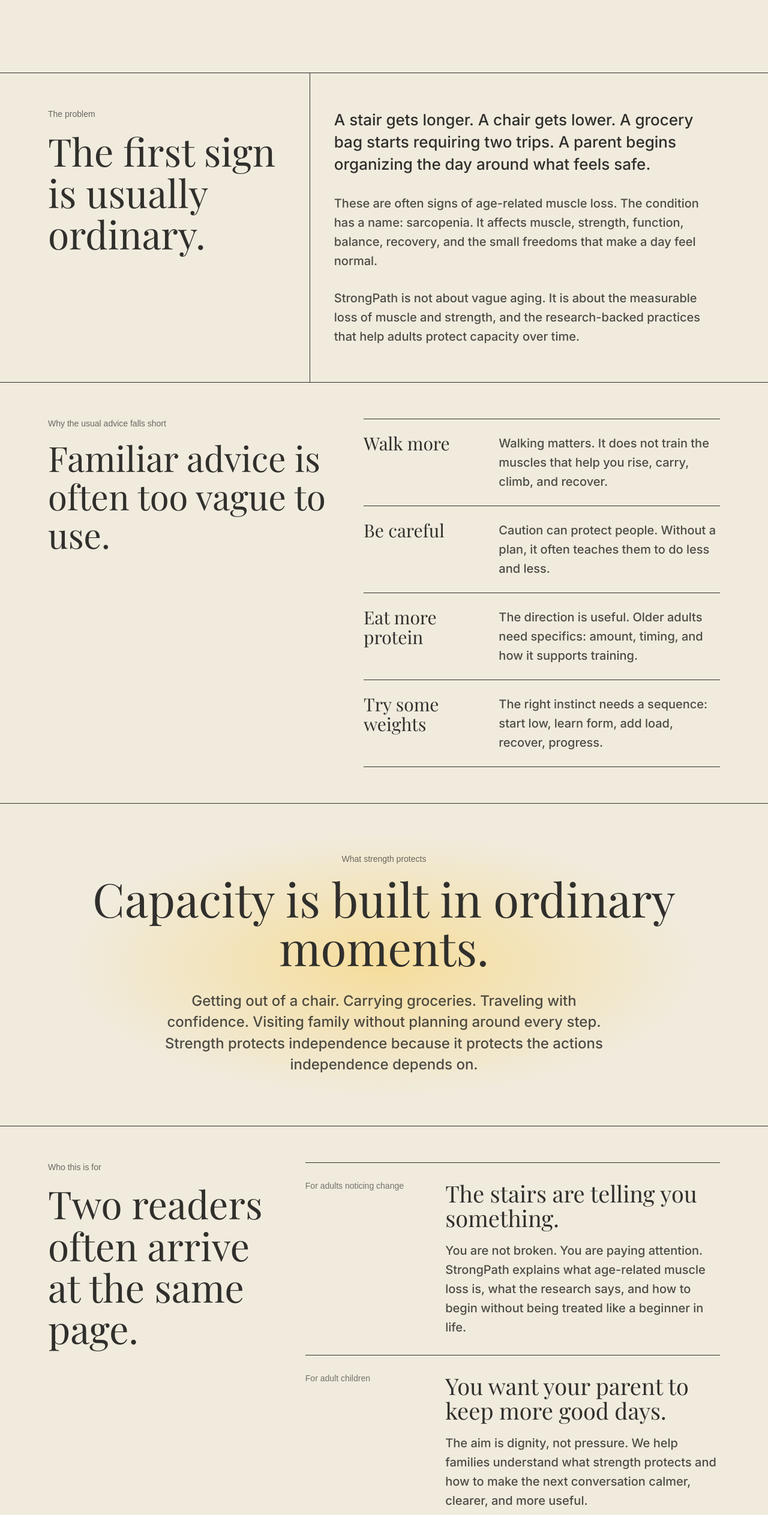
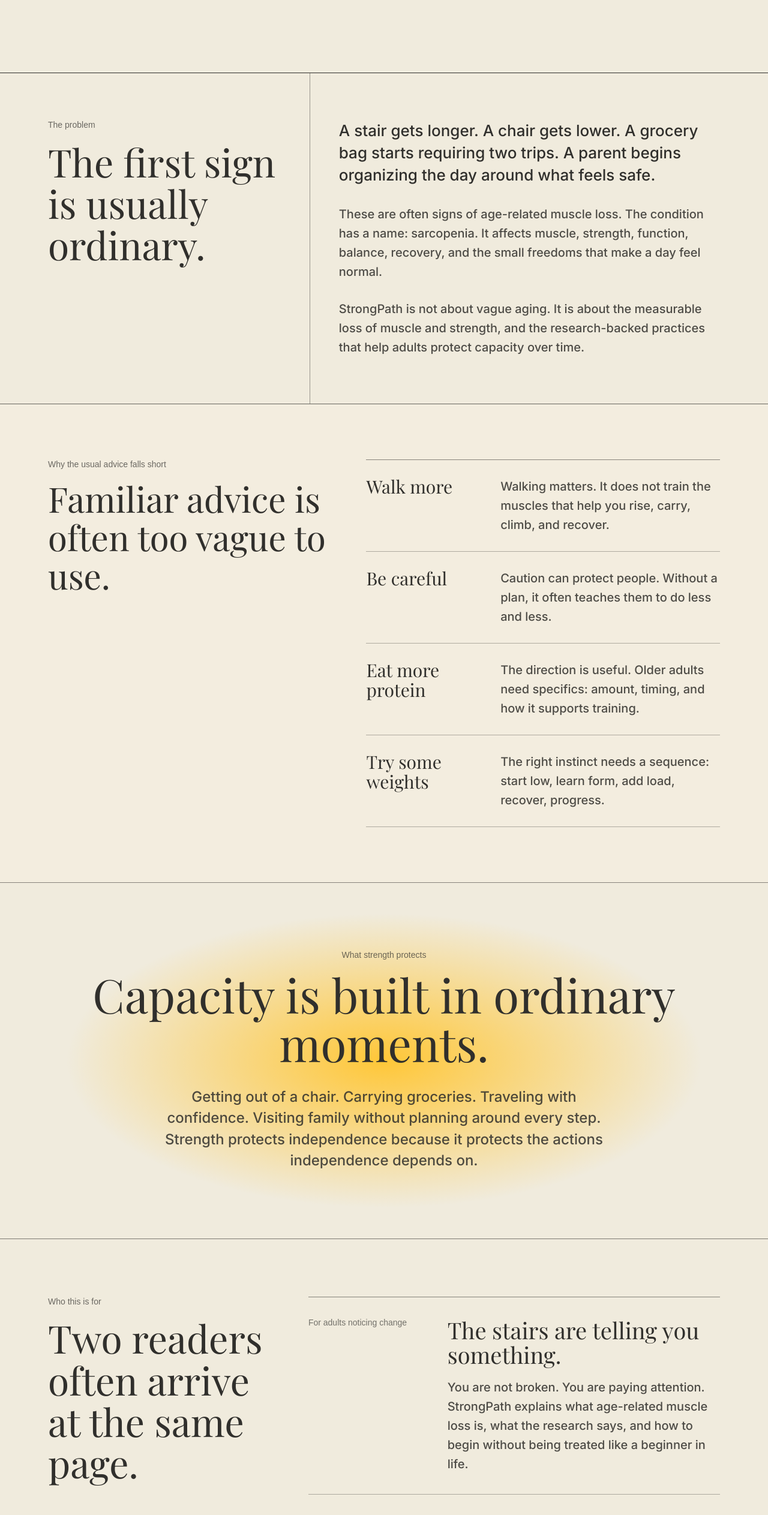
Before and after one commit to JPCWooJ/strongpath, a Next.js app: page / in a window 1280 px wide. Shown: the part 1380-3906 px from the top of the page at 60% size. Built offline with nearby package versions, Linux system fonts and the light colour scheme; no server answers.

Commit message:
Refine homepage section rhythm

```diff
--- a/app/(marketing)/page.tsx
+++ b/app/(marketing)/page.tsx
@@ -195,15 +195,15 @@ export default function HomePage() {
         </div>
       </section>
 
-      <section id="learn-more" className="scroll-mt-28 border-b border-inkwell">
+      <section id="learn-more" className="scroll-mt-28 border-b border-inkwell/70 bg-parchment">
         <div className="sp-container grid gap-0 lg:grid-cols-[0.78fr_1.22fr]">
-          <div className="border-b border-inkwell py-60 lg:border-b-0 lg:border-r lg:pr-40">
+          <div className="border-b border-inkwell/45 py-[78px] lg:border-b-0 lg:border-r lg:pr-48">
             <p className="sp-kicker mb-18 text-inkwell/70">The problem</p>
             <h2 className="font-display text-[44px] font-normal leading-[1.08] md:text-[64px]">
               The first sign is usually ordinary.
             </h2>
           </div>
-          <div className="py-60 lg:pl-40">
+          <div className="py-[78px] lg:pl-48">
             <div className="grid gap-30">
               <p className="font-body text-[26px] font-medium leading-[1.42] text-inkwell">
                 A stair gets longer. A chair gets lower. A grocery bag starts requiring two trips.
@@ -224,20 +224,20 @@ export default function HomePage() {
         </div>
       </section>
 
-      <section className="border-b border-inkwell">
-        <div className="sp-container py-60">
-          <div className="grid gap-40 lg:grid-cols-[0.9fr_1.1fr]">
+      <section className="border-b border-inkwell/55 bg-[#f6f0df]/45">
+        <div className="sp-container py-[92px]">
+          <div className="grid gap-48 lg:grid-cols-[0.9fr_1.1fr]">
             <div>
               <p className="sp-kicker mb-18 text-inkwell/70">Why the usual advice falls short</p>
               <h2 className="font-display text-[42px] font-normal leading-[1.1] md:text-[58px]">
                 Familiar advice is often too vague to use.
               </h2>
             </div>
-            <div className="grid border-t border-inkwell">
+            <div className="grid border-t border-inkwell/55">
               {adviceFailures.map(([title, copy]) => (
                 <div
                   key={title}
-                  className="grid gap-18 border-b border-inkwell py-24 md:grid-cols-[0.36fr_0.64fr]"
+                  className="grid gap-18 border-b border-inkwell/35 py-28 md:grid-cols-[0.36fr_0.64fr]"
                 >
                   <h3 className="font-display text-[30px] font-normal leading-[1.12]">{title}</h3>
                   <p className="sp-body text-inkwell/85">{copy}</p>
@@ -248,9 +248,9 @@ export default function HomePage() {
         </div>
       </section>
 
-      <section className="relative border-b border-inkwell">
-        <div className="absolute inset-0 bg-sunbeam-gradient opacity-40" />
-        <div className="sp-container relative py-[84px]">
+      <section className="relative border-b border-inkwell/60">
+        <div className="absolute inset-0 bg-sunbeam-gradient opacity-28" />
+        <div className="sp-container relative py-[112px]">
           <div className="mx-auto max-w-[990px] text-center">
             <p className="sp-kicker mb-18 text-inkwell/70">What strength protects</p>
             <h2 className="font-display text-[50px] font-normal leading-[1.04] md:text-[78px]">
@@ -265,20 +265,20 @@ export default function HomePage() {
         </div>
       </section>
 
-      <section className="border-b border-inkwell">
-        <div className="sp-container py-60">
-          <div className="grid gap-40 lg:grid-cols-[0.72fr_1.28fr]">
+      <section className="border-b border-inkwell/55 bg-parchment">
+        <div className="sp-container py-[96px]">
+          <div className="grid gap-48 lg:grid-cols-[0.72fr_1.28fr]">
             <div>
               <p className="sp-kicker mb-18 text-inkwell/70">Who this is for</p>
               <h2 className="font-display text-[44px] font-normal leading-[1.08] md:text-[64px]">
                 Two readers often arrive at the same page.
               </h2>
             </div>
-            <div className="grid border-t border-inkwell">
+            <div className="grid border-t border-inkwell/55">
               {readerPaths.map((pathway) => (
                 <article
                   key={pathway.label}
-                  className="grid gap-18 border-b border-inkwell py-30 md:grid-cols-[0.32fr_0.68fr]"
+                  className="grid gap-18 border-b border-inkwell/35 py-34 md:grid-cols-[0.32fr_0.68fr]"
                 >
                   <p className="font-utility text-caption leading-caption text-inkwell/65">
                     {pathway.label}
@@ -296,9 +296,9 @@ export default function HomePage() {
         </div>
       </section>
 
-      <section className="border-b border-inkwell bg-verdigris-wash/35">
+      <section className="border-b border-inkwell/60 bg-verdigris-wash/26">
         <div className="sp-container grid gap-0 lg:grid-cols-[0.86fr_1.14fr]">
-          <div className="border-b border-inkwell py-70 lg:border-b-0 lg:border-r lg:pr-40">
+          <div className="border-b border-inkwell/45 py-[92px] lg:border-b-0 lg:border-r lg:pr-48">
             <p className="sp-kicker mb-18 text-inkwell/70">The evidence standard</p>
             <h2 className="font-display text-[46px] font-normal leading-[1.04] md:text-[68px]">
               The book is the foundation. Current research does the substantiating.
@@ -307,24 +307,24 @@ export default function HomePage() {
               StrongPath earns attention by making claims checkable, practical, and calm.
             </p>
           </div>
-          <div className="py-70 lg:pl-40">
+          <div className="py-[92px] lg:pl-48">
             <p className="font-body text-[26px] font-medium leading-[1.42] text-inkwell">
               StrongPath publishes for readers who want confidence without salesmanship.
             </p>
-            <div className="mt-30 grid border-t border-inkwell md:grid-cols-3">
+            <div className="mt-34 grid border-t border-inkwell/50 md:grid-cols-3">
               {evidenceStandards.map(([title, copy]) => (
                 <article
                   key={title}
-                  className="border-b border-inkwell py-22 md:border-r md:px-18 md:first:pl-0 md:last:border-r-0 md:last:pr-0"
+                  className="border-b border-inkwell/35 py-[26px] md:border-r md:border-inkwell/35 md:px-18 md:first:pl-0 md:last:border-r-0 md:last:pr-0"
                 >
                   <h3 className="font-display text-[30px] font-normal leading-[1.08]">{title}</h3>
                   <p className="mt-12 font-body text-[18px] leading-[1.5] text-inkwell/82">{copy}</p>
                 </article>
               ))}
             </div>
-            <div className="mt-30 grid border-t border-inkwell">
+            <div className="mt-34 grid border-t border-inkwell/50">
               {evidenceSources.map((source) => (
-                <p key={source} className="border-b border-inkwell py-18 sp-body text-inkwell/85">
+                <p key={source} className="border-b border-inkwell/35 py-20 sp-body text-inkwell/85">
                   {source}
                 </p>
               ))}
@@ -333,9 +333,9 @@ export default function HomePage() {
         </div>
       </section>
 
-      <section className="border-b border-inkwell">
-        <div className="sp-container py-[76px]">
-          <div className="grid gap-50 lg:grid-cols-[0.82fr_1.18fr]">
+      <section className="border-b border-inkwell/55 bg-[#f7f1e4]/55">
+        <div className="sp-container py-[104px]">
+          <div className="grid gap-[56px] lg:grid-cols-[0.82fr_1.18fr]">
             <div>
               <p className="sp-kicker mb-18 text-inkwell/70">Start here</p>
               <h2 className="font-display text-[48px] font-normal leading-[1.05] md:text-[72px]">
@@ -347,11 +347,11 @@ export default function HomePage() {
                 someone you love begin.
               </p>
             </div>
-            <div className="grid border-t border-inkwell">
+            <div className="grid border-t border-inkwell/55">
               {publishingTopics.map((topic, index) => (
                 <article
                   key={topic.title}
-                  className="grid gap-18 border-b border-inkwell py-24 md:grid-cols-[64px_1fr]"
+                  className="grid gap-18 border-b border-inkwell/35 py-28 md:grid-cols-[64px_1fr]"
                 >
                   <p className="border-l-[6px] border-verdigris pl-12 font-utility text-caption leading-caption text-inkwell/60">
                     {String(index + 1).padStart(2, '0')}
@@ -369,9 +369,9 @@ export default function HomePage() {
         </div>
       </section>
 
-      <section className="border-b border-inkwell bg-verdigris-wash/28">
-        <div className="sp-container py-[76px]">
-          <div className="grid gap-50 lg:grid-cols-[0.68fr_1.32fr]">
+      <section className="border-b border-inkwell/60 bg-verdigris-wash/24">
+        <div className="sp-container py-[108px]">
+          <div className="grid gap-[56px] lg:grid-cols-[0.68fr_1.32fr]">
             <div>
               <p className="sp-kicker mb-18 text-inkwell/70">Product discovery</p>
               <h2 className="font-display text-[48px] font-normal leading-[1.05] md:text-[72px]">
@@ -382,11 +382,11 @@ export default function HomePage() {
                 sustain evidence-based strength work. The editorial standard comes first.
               </p>
             </div>
-            <div className="grid border-t border-inkwell md:grid-cols-3">
+            <div className="grid border-t border-inkwell/50 md:grid-cols-3">
               {discoveryTools.map((item) => (
                 <article
                   key={item.title}
-                  className="flex min-h-[300px] flex-col justify-between border-b border-inkwell py-24 md:border-r md:px-18 md:first:pl-0 md:last:border-r-0 md:last:pr-0"
+                  className="flex min-h-[320px] flex-col justify-between border-b border-inkwell/35 py-30 md:border-r md:border-inkwell/35 md:px-22 md:first:pl-0 md:last:border-r-0 md:last:pr-0"
                 >
                   <div>
                     <p className="font-utility text-caption leading-caption text-verdigris">
@@ -421,9 +421,9 @@ export default function HomePage() {
         </div>
       </section>
 
-      <section className="border-b border-inkwell">
-        <div className="sp-container py-[72px]">
-          <div className="grid gap-40 lg:grid-cols-[0.4fr_0.6fr]">
+      <section className="border-b border-inkwell/55 bg-parchment">
+        <div className="sp-container py-[104px]">
+          <div className="grid gap-[56px] lg:grid-cols-[0.4fr_0.6fr]">
             <div>
               <p className="sp-kicker mb-18 text-inkwell/70">Now publishing</p>
               <h2 className="font-display text-[44px] font-normal leading-[1.08] md:text-[64px]">
@@ -445,9 +445,9 @@ export default function HomePage() {
                 ))}
               </div>
             </div>
-            <div className="grid border-t border-inkwell lg:grid-cols-[1.12fr_0.88fr]">
+            <div className="grid border-t border-inkwell/55 lg:grid-cols-[1.12fr_0.88fr]">
               {leadArticle && (
-                <article className="border-b border-inkwell py-28 lg:border-r lg:pr-30">
+                <article className="border-b border-inkwell/35 py-34 lg:border-r lg:border-inkwell/35 lg:pr-34">
                   <div className="flex flex-wrap gap-x-12 gap-y-4 font-utility text-caption leading-caption text-inkwell/65">
                     {leadArticle.category && <p>{leadArticle.category}</p>}
                     {leadArticle.publishedAt && <p>{formatArticleDate(leadArticle.publishedAt)}</p>}
@@ -466,7 +466,7 @@ export default function HomePage() {
               )}
               <div className="grid lg:pl-30">
                 {secondaryArticles.map((article) => (
-                  <article key={article.href} className="border-b border-inkwell py-24">
+                  <article key={article.href} className="border-b border-inkwell/35 py-28">
                     <div className="flex flex-wrap gap-x-12 gap-y-4 font-utility text-caption leading-caption text-inkwell/65">
                       {article.category && <p>{article.category}</p>}
                       {article.publishedAt && <p>{formatArticleDate(article.publishedAt)}</p>}
@@ -487,10 +487,10 @@ export default function HomePage() {
         </div>
       </section>
 
-      <section className="relative">
-        <div className="absolute inset-x-0 top-0 h-[24rem] bg-sunbeam-gradient opacity-45" />
-        <div className="sp-container relative py-[84px]">
-          <div className="mx-auto max-w-[840px] border-y border-inkwell py-40 text-center">
+      <section className="relative bg-[#f6f0df]/45">
+        <div className="absolute inset-x-0 top-0 h-[24rem] bg-sunbeam-gradient opacity-32" />
+        <div className="sp-container relative py-[112px]">
+          <div className="mx-auto max-w-[840px] border-y border-inkwell/45 py-48 text-center">
             <p className="sp-kicker mb-18 text-inkwell/70">Stay close</p>
             <h2 className="font-display text-[48px] font-normal leading-[1.06] md:text-[72px]">
               Receive the first guides.
```
